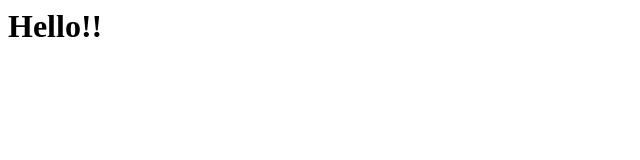
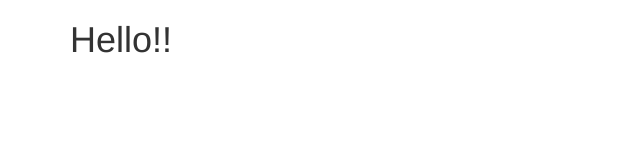
Before and after one commit to jayminpanchal/react-demos, a React app in the folder 2.Component/: page / in a window 1280 px wide. Shown: the whole page, without its empty margins (0-640 px from the left). Built offline with nearby package versions, Linux system fonts and the light colour scheme.

Commit message:
basic bootstrap styling

```diff
--- a/2.Component/src/app/index.js
+++ b/2.Component/src/app/index.js
@@ -4,8 +4,12 @@ import {render} from "react-dom";
 class App extends React.Component {
     render() {
         return (
-            <div>
-                <h1>Hello!!</h1>
+            <div className="container">
+                <div className="row">
+                    <div className="col-md-12">
+                        <h1>Hello!!</h1>
+                    </div>
+                </div>
             </div>
         );
     }
--- a/2.Component/src/index.html
+++ b/2.Component/src/index.html
@@ -2,6 +2,8 @@
 <head>
     <meta charset="UTF-8">
     <title>First Component | React Tutorials</title>
+    <link rel="stylesheet" href="https://maxcdn.bootstrapcdn.com/bootstrap/3.3.7/css/bootstrap.min.css"
+          integrity="sha384-BVYiiSIFeK1dGmJRAkycuHAHRg32OmUcww7on3RYdg4Va+PmSTsz/K68vbdEjh4u" crossorigin="anonymous">
 </head>
 <body>
 <div id="app"></div>
```
